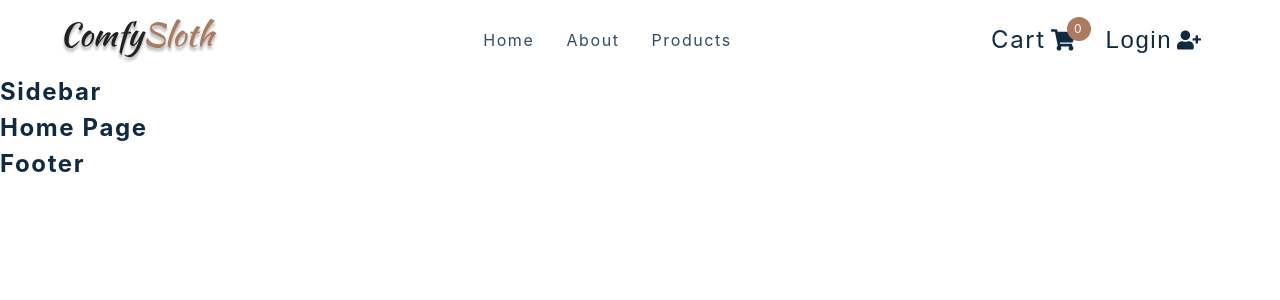
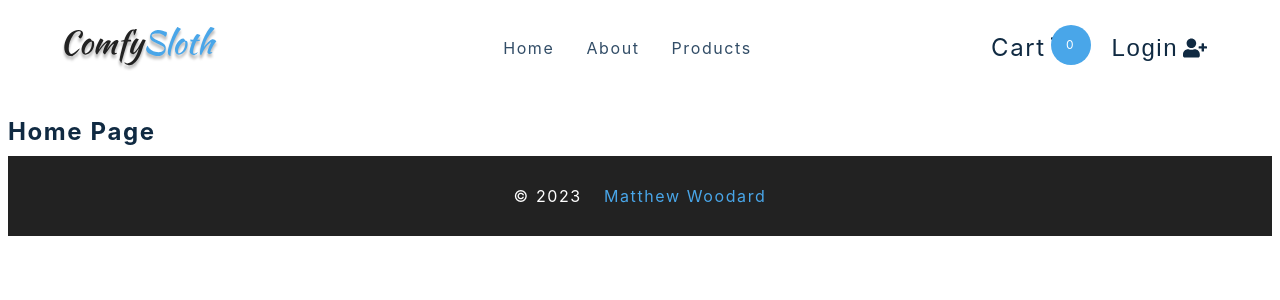
Before and after one commit to Newbie814/comfy_ecomm, a React (Create React App) app: page / in a window 1280 px wide. Shown: the top 300 px of the page. Built offline with nearby package versions, Linux system fonts and the light colour scheme; the HTML template or start-up script is replaced by a standard one.

Commit message:
setup sidebar frame

```diff
--- a/src/components/Footer.js
+++ b/src/components/Footer.js
@@ -1,8 +1,15 @@
-import React from 'react'
-import styled from 'styled-components'
+import React from 'react';
+import styled from 'styled-components';
 const Footer = () => {
-  return <h4>footer</h4>
-}
+  return (
+    <Wrapper>
+      <h5>
+        &copy; {new Date().getFullYear()}{' '}
+        <span className='matt'> Matthew Woodard</span>
+      </h5>
+    </Wrapper>
+  );
+};
 
 const Wrapper = styled.footer`
   height: 5rem;
@@ -15,6 +22,9 @@ const Wrapper = styled.footer`
   span {
     color: var(--clr-primary-5);
   }
+  .matt {
+    margin-left: 1rem;
+  }
   h5 {
     color: var(--clr-white);
     margin: 0.1rem;
@@ -26,6 +36,6 @@ const Wrapper = styled.footer`
   @media (min-width: 776px) {
     flex-direction: row;
   }
-`
+`;
 
-export default Footer
+export default Footer;
--- a/src/components/Sidebar.js
+++ b/src/components/Sidebar.js
@@ -1,16 +1,39 @@
-import React from 'react'
-import logo from '../assets/logo.svg'
-import { Link } from 'react-router-dom'
-import { useProductsContext } from '../context/products_context'
-import { FaTimes } from 'react-icons/fa'
-import { links } from '../utils/constants'
-import styled from 'styled-components'
-import CartButtons from './CartButtons'
-import { useUserContext } from '../context/user_context'
+import React from 'react';
+import logo from '../assets/logo.svg';
+import { Link } from 'react-router-dom';
+import { useProductsContext } from '../context/products_context';
+import { FaTimes } from 'react-icons/fa';
+import { links } from '../utils/constants';
+import styled from 'styled-components';
+import CartButtons from './CartButtons';
+import { useUserContext } from '../context/user_context';
 
 const Sidebar = () => {
-  return <h4>sidebar</h4>
-}
+  const isOpen = true;
+  return (
+    <SidebarContainer>
+      <aside className={isOpen ? 'sidebar show-sidebar' : 'sidebar'}>
+        <div className='sidebar-header'>
+          <img src={logo} alt='comfy sloth' className='logo' />
+          <button className='close-btn'>
+            <FaTimes />
+          </button>
+        </div>
+        <ul className='links'>
+          {links.map((link) => {
+            const { id, text, url } = link;
+            return (
+              <li key={id}>
+                <Link to={url}>{text}</Link>
+              </li>
+            );
+          })}
+        </ul>
+        <CartButtons />
+      </aside>
+    </SidebarContainer>
+  );
+};
 
 const SidebarContainer = styled.div`
   text-align: center;
@@ -81,6 +104,6 @@ const SidebarContainer = styled.div`
       display: none;
     }
   }
-`
+`;
 
-export default Sidebar
+export default Sidebar;
--- a/src/index.css
+++ b/src/index.css
@@ -3,28 +3,71 @@
 Variables
 ===============
 */
-
 :root {
   /* dark shades of primary color*/
-  --clr-primary-1: hsl(22, 28%, 21%);
-  --clr-primary-2: hsl(22, 28%, 29%);
-  --clr-primary-3: hsl(22, 28%, 37%);
-  --clr-primary-4: hsl(22, 28%, 45%);
+  --clr-primary-1: #063251;
+  --clr-primary-2: #104e7a;
+  --clr-primary-3: #1a6aa2;
+  --clr-primary-4: hsl(205, 63%, 48%);
   /* primary/main color */
-  --clr-primary-5: hsl(22, 31%, 52%);
+  --clr-primary-5: #49a6e9;
   /* lighter shades of primary color */
-  --clr-primary-6: hsl(22, 31%, 60%);
-  --clr-primary-7: hsl(22, 31%, 67%);
-  --clr-primary-8: hsl(20, 31%, 74%);
-  --clr-primary-9: hsl(22, 31%, 81%);
-  --clr-primary-10: hsl(22, 31%, 88%);
+  --clr-primary-6: hsl(205, 89%, 70%);
+  --clr-primary-7: #8bcbf9;
+  --clr-primary-8: hsl(205, 86%, 81%);
+  --clr-primary-9: hsl(205, 90%, 88%);
+  --clr-primary-10: hsl(205, 100%, 96%);
   /* darkest grey - used for headings */
-  --clr-grey-1: hsl(209, 61%, 16%);
+  --clr-grey-1: #102a42;
   --clr-grey-2: hsl(211, 39%, 23%);
   --clr-grey-3: hsl(209, 34%, 30%);
   --clr-grey-4: hsl(209, 28%, 39%);
   /* grey used for paragraphs */
   --clr-grey-5: hsl(210, 22%, 49%);
+  --clr-grey-6: hsl(209, 23%, 60%);
+  --clr-grey-7: hsl(211, 27%, 70%);
+  --clr-grey-8: hsl(210, 31%, 80%);
+  --clr-grey-9: hsl(212, 33%, 89%);
+  --clr-grey-10: hsl(210, 36%, 96%);
+  --clr-white: #fff;
+  --clr-red-dark: #bb2525;
+  --clr-red-light: hsl(360, 71%, 66%);
+  --clr-green-dark: hsl(125, 67%, 44%);
+  --clr-green-light: #6be675;
+  --clr-black: #222;
+  /* --ff-primary: 'Roboto', sans-serif;
+  --ff-secondary: 'Open Sans', sans-serif; */
+  --transition: all 0.3s linear;
+  --spacing: 0.1rem;
+  --radius: 0.25rem;
+  --light-shadow: 0 5px 15px rgba(0, 0, 0, 0.1);
+  --dark-shadow: 0 5px 15px rgba(0, 0, 0, 0.2);
+  --max-width: 1170px;
+  --fixed-width: 620px;
+  --color: #3a1212;
+}
+
+/* :root {
+  /* dark shades of primary color*/
+/* --clr-primary-1: hsl(22, 28%, 21%);
+  --clr-primary-2: hsl(22, 28%, 29%);
+  --clr-primary-3: hsl(22, 28%, 37%);
+  --clr-primary-4: hsl(22, 28%, 45%); */
+/* primary/main color */
+/* --clr-primary-5: hsl(22, 31%, 52%); */
+/* lighter shades of primary color */
+/* --clr-primary-6: hsl(22, 31%, 60%);
+  --clr-primary-7: hsl(22, 31%, 67%);
+  --clr-primary-8: hsl(20, 31%, 74%);
+  --clr-primary-9: hsl(22, 31%, 81%);
+  --clr-primary-10: hsl(22, 31%, 88%); */
+/* darkest grey - used for headings */
+/* --clr-grey-1: hsl(209, 61%, 16%);
+  --clr-grey-2: hsl(211, 39%, 23%);
+  --clr-grey-3: hsl(209, 34%, 30%);
+  --clr-grey-4: hsl(209, 28%, 39%); */
+/* grey used for paragraphs */
+/* --clr-grey-5: hsl(210, 22%, 49%);
   --clr-grey-6: hsl(209, 23%, 60%);
   --clr-grey-7: hsl(211, 27%, 70%);
   --clr-grey-8: hsl(210, 31%, 80%);
@@ -42,8 +85,9 @@ Variables
   --light-shadow: 0 5px 15px rgba(0, 0, 0, 0.1);
   --dark-shadow: 0 5px 15px rgba(0, 0, 0, 0.2);
   --max-width: 1170px;
-  --fixed-width: 620px;
-}
+  --fixed-width: 620px; */
+/* } */
+*/
 /*
 ===============
 Global Styles
```
Also changed, not shown: src/assets/logo.svg.
